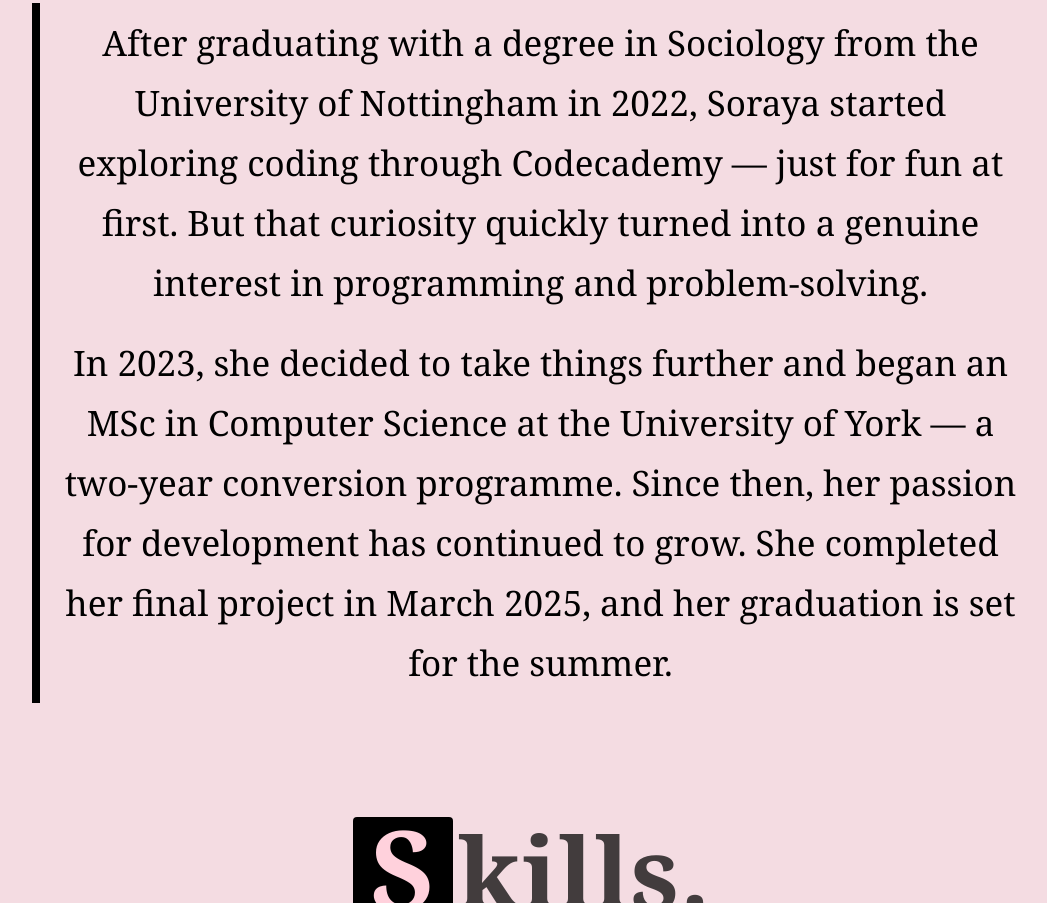
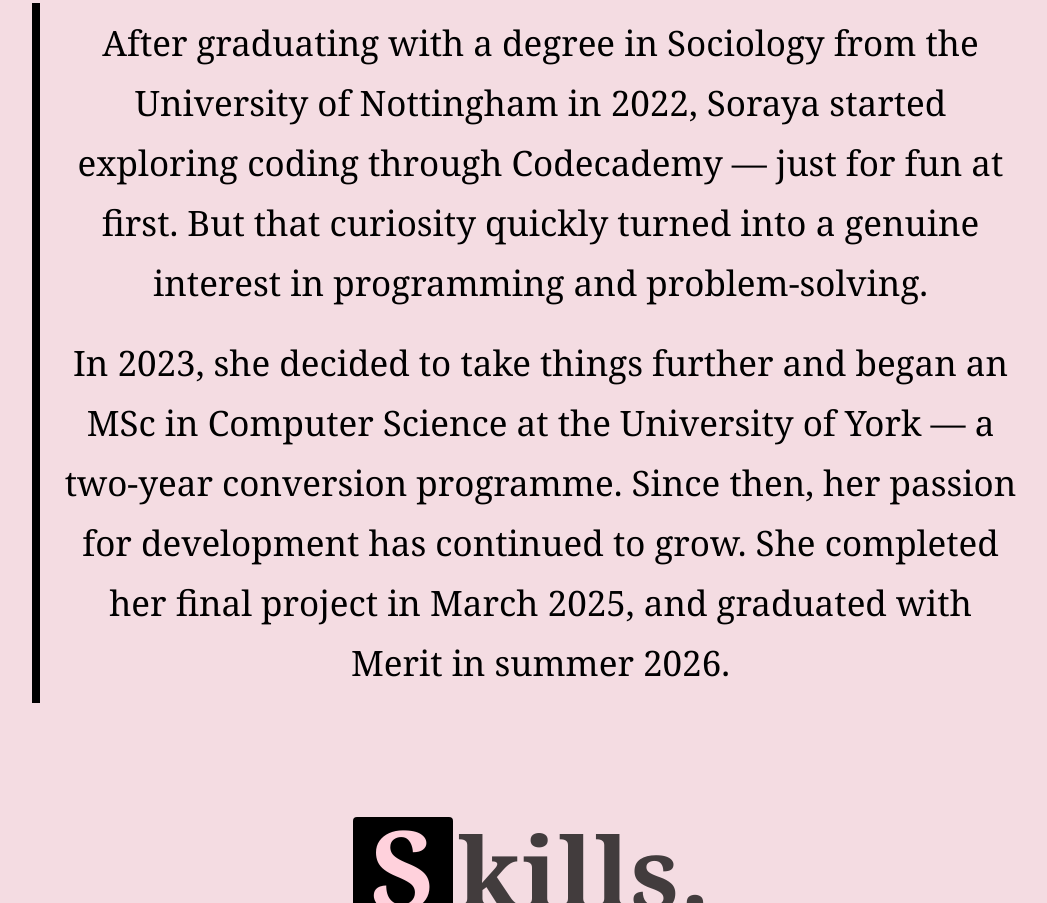
Before and after one commit to susubman/website, a plain HTML site: page about.html in a window 1280 px wide. Shown: the part 392-1295 px from the top of the page, without its empty margins (108-1155 px from the left). Drawn offline with Linux system fonts and the light colour scheme.

Commit message:
Update about.html

```diff
--- a/about.html
+++ b/about.html
@@ -39,7 +39,7 @@
         a
         two-year conversion programme. Since then, her passion for development has continued to grow. She completed
         her
-        final project in March 2025, and her graduation is set for the summer.
+        final project in March 2025, and graduated with Merit in summer 2026.
       </p>
     </div>
 
```
